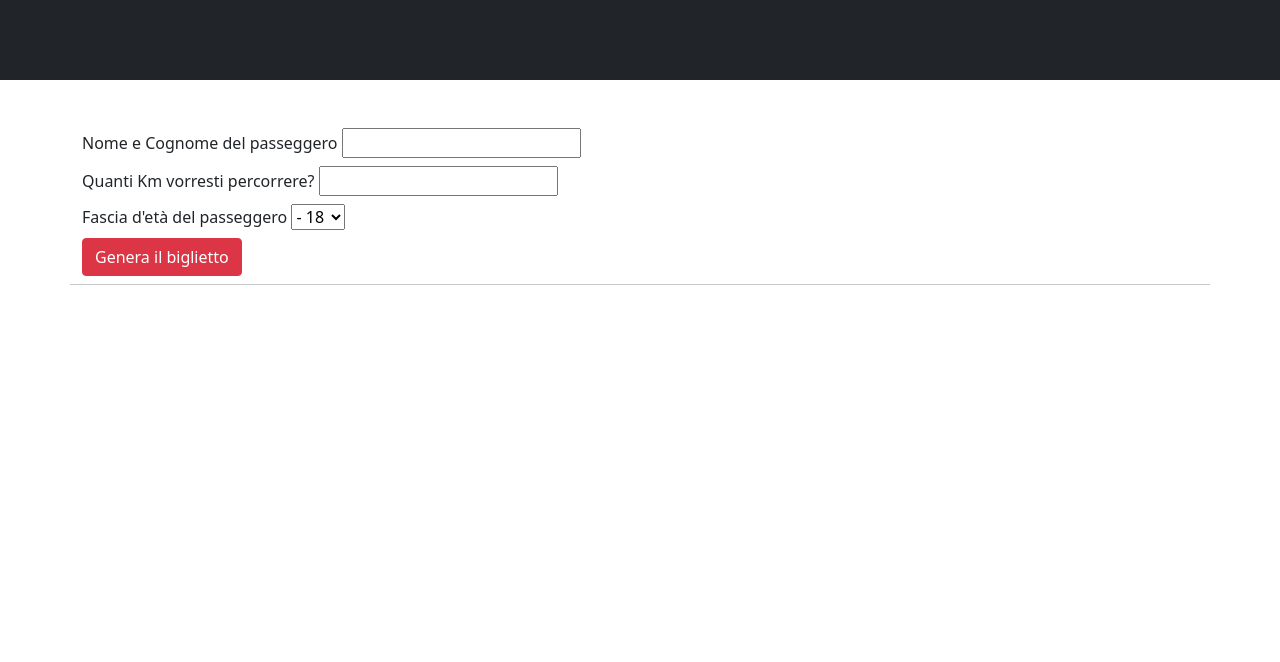
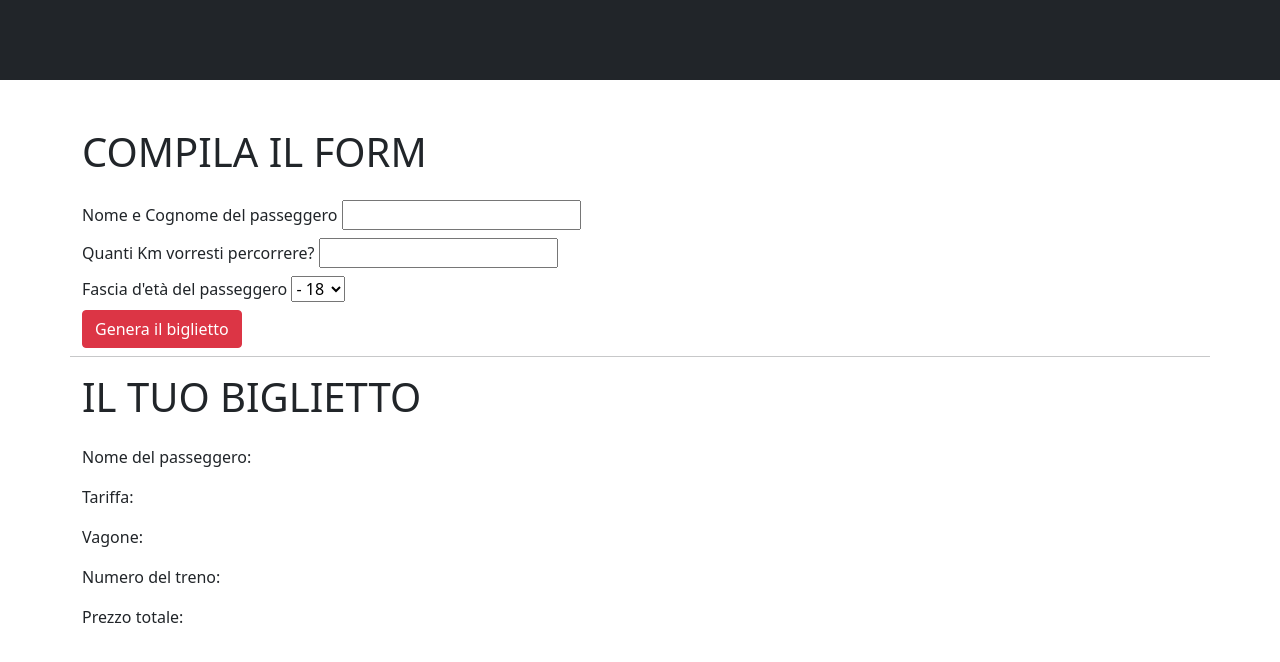
Before and after one commit to Riki420/js-biglietto-treno-form, a plain HTML site: page index.html in a window 1280 px wide. Drawn offline with nearby package versions, Linux system fonts and the light colour scheme.

Commit message:
aggiunta la sezione ticket in HTML

```diff
--- a/index.html
+++ b/index.html
@@ -13,12 +13,12 @@
     <header class="container-fluid bg-dark my-s-height mb-5">
 
     </header>
-
+    <div class="container">
     <!--MAIN-->
-    <section id="form-ticket" class="container">
         <div class="row">
             <!--INIZIO FORM PER L'UTENTE-->
-            <div class="col-12">
+            <div class="col-12" id="form-sctn">
+                <h1 class="mb-4">COMPILA IL FORM</h1>
                 <div class="mb-2">
                     <label for="name">Nome e Cognome del passeggero</label>
                     <input type="text" class="form-field" id="name">
@@ -40,8 +40,27 @@
                 </div>
             </div>
             <hr>
+            <!--RISULTATO FINALE-->
+            <div class="col-12" id="ticket-sctn">
+                <h1 class="mb-4">IL TUO BIGLIETTO</h1>
+                <p>
+                    Nome del passeggero: <span id="name"></span>
+                </p>
+                <p>
+                    Tariffa: <span id="discount"></span>
+                </p>
+                <p>
+                    Vagone: <span id="wagon"></span>
+                </p>
+                <p>
+                    Numero del treno: <span id="train-num"></span>
+                </p>
+                <p>
+                    Prezzo totale: <span id="price"></span>
+                </p>
+            </div>
         </div>
-    </main>
+    </div>
     <script src="./js/script.js"></script>
 </body>
 </html>
```
